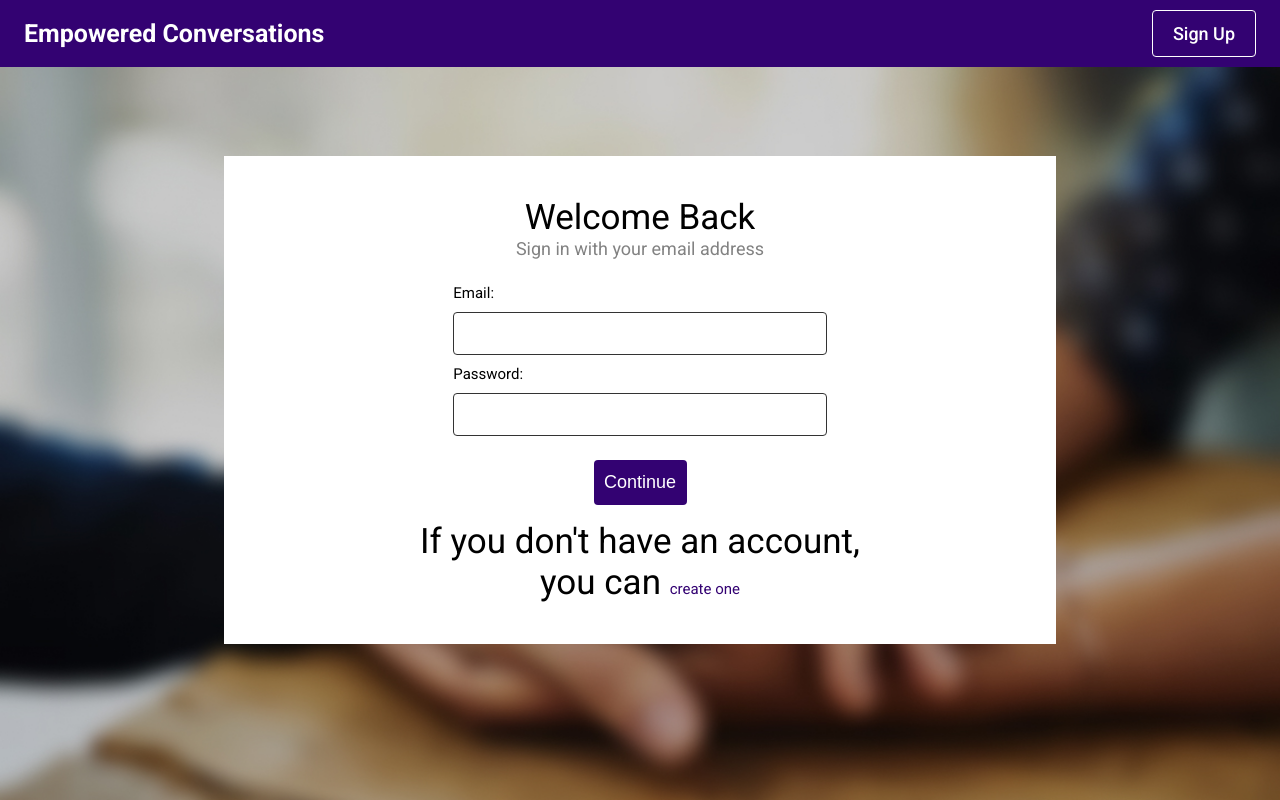
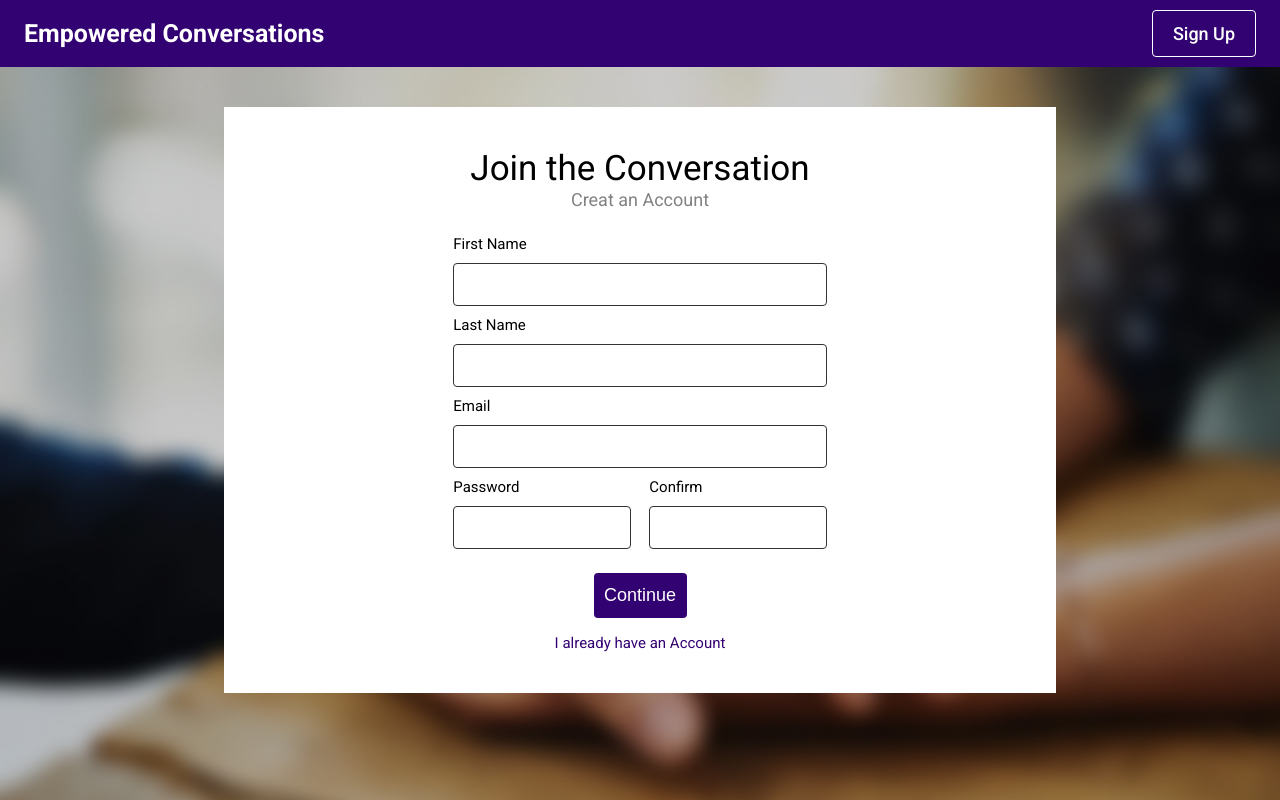
Before and after one commit to bw-empowered-conversations/Front-End, a React (Create React App) app: page / in a window 1280 px wide. Built offline with nearby package versions, Linux system fonts and the light colour scheme.

Commit message:
Reverted NewSignUp form and fixed the links

```diff
--- a/src/components/Header.js
+++ b/src/components/Header.js
@@ -32,7 +32,7 @@ export default function Header() {
     return (
     <WrapperDiv>
        <Link to ='/'>Empowered Conversations</Link>
-      <Link to='/newsignup'><ButtonSpan>Sign Up</ButtonSpan></Link>
+      <Link to='/'><ButtonSpan>Sign Up</ButtonSpan></Link>
     </WrapperDiv>
 
     );
--- a/src/components/NewSignUp.js
+++ b/src/components/NewSignUp.js
@@ -1,9 +1,9 @@
-import React, { useState, useEffect } from "react";
+import React, { useState } from "react";
 import { Route, Link } from "react-router-dom";
 import Header from "./Header";
 import Background from "../images/backhandsblur.jpg";
 import styled from "styled-components";
-
+import { useForm } from "react-hook-form";
 import { axiosWithAuth } from "../utils/axiosWithAuth";
 
 const WrapBackDiv = styled.div`
@@ -99,69 +99,100 @@ const  FFF = styled.div`
     }
 
 `
+
 const NewSignUp = () => {
-     const [credentials, setCredentials] = useState({
-        firstName: '',
-        lastName: '',
-        email: '',
-        password: ''
-    });
+    const { register, handleSubmit, errors, watch } = useForm()
 
-    const [isLoading, setIsLoading] = useState(false);
 
-    const handleChange = e => {
-        setCredentials({
-            ...credentials,
-            [e.target.name]: e.target.value
-        })
-    }
 
-    const login = e => {
-        e.preventDefault();
-        setIsLoading(true)
-        axiosWithAuth()
-            .post('/login', credentials)
-            .then(res => {
-            localStorage.setItem('token', res.data.payload);
-            this.props.history.push('/protected')
-             })
-            .catch(err => console.log('Data returned an error', err))
+    const onSubmit = data => {
+        console.log(data)
+        window.location.href = 'emergency-contact'
     }
 
     return (
+        <>
             <WrapBackDiv>
                 <Header />
                 <Modal>
                     {" "}
-                Welcome Back
-            <SubTextStyle>Sign in with your email address</SubTextStyle>
-            <FormStyle onSubmit={login}>
-                <Label htmlFor="email">Email:</Label>
+                    Join the Conversation
+          <SubTextStyle>Creat an Account</SubTextStyle>
+                    <FormStyle onSubmit={handleSubmit(onSubmit)}>
+                        <Label htmlFor="firstname">First Name</Label>
                         <Input
                             type="text"
-                        name="username"
-                        value={credentials.username}
-                        onChange={handleChange} />
+                            id='firstname'
+                            label="firstname"
+                            name="firstname"
+                            ref={register({ required: true, minLength: 2 })}
+                        />
+                        {errors.firstname && errors.firstname.type === 'required' && <p className='red'>First name is requried</p>}
+                        {errors.firstname && errors.firstname.type === 'minLength' && <p className='red'>This field requires minimum length of 2</p>}
 
-                    <Label htmlFor="password">Password:</Label>
+                        <Label htmlFor="lastname">Last Name</Label>
                         <Input
                             type="text"
+                            id='lasttname'
+                            label="lastname"
+                            name="lastname"
+                            ref={register({ required: true, minLength: 2 })}
+                        />
+                        {errors.lastname && errors.lastname.type === 'required' && <p className='red'>Last name is requried</p>}
+                        {errors.lastname && errors.lastname.type === 'minLength' && <p className='red'>This field requires minimum length of 2</p>}
+
+                        <Label htmlFor="email">Email</Label>
+                        <Input name="email"
+                            type="email"
+                            id='email'
+                            label="email"
+                            name="email"
+                            ref={register({ required: true, minLength: 2 })}
+                        />
+                        {errors.email && errors.email.type === 'required' && <p className='red'>Email is requried</p>}
+                        {errors.email && errors.email.type === 'minLength' && <p className='red'>This field requires minimum length of 2</p>}
+
+                    <DDD>
+                        <FFF>
+                        <Label className='margin-right' htmlFor="password">Password</Label>
+                        <Input className='margin-right'
                             name="password"
-                        value={credentials.password}
-                        onChange={handleChange} />
+                            type="password"
+                            id='password'
+                            label="password"
+                            ref={register({
+                                required: 'You must specify a password',
+                                minLength: {
+                                    value: 8,
+                                    message: "Password must have at least 8 characters"
+                                }
+                             })}
+                        />
+                        {errors.password && <p className='red'>{errors.password.message}</p>}
+                        </FFF>
+
+                        <FFF>
+                        <Label className='margin-left'  htmlFor="confirm">Confirm</Label>
+                        <Input className='margin-left'
+                            name="confirm"
+                            type="confirm"
+                            id='confirm'
+                            label="confirm"
+                            ref={register({ validate:(value) => {return value === watch('password')}, required: true, minLength: 2 })}
+                        />
+                            {errors.confirm && <p className='red'>Must match Password</p>}
+                            </FFF>
+                            </DDD>
 
                         <ButtonSpan>Continue</ButtonSpan>
-                    {isLoading && 'logging in'}
+
                     </FormStyle>
-            <p className='p-size'> If you don't have an account, </p>
-                 <p className='p-size margin-bottom'>  you can <span className='link-purple'><Link to='/newsignup'>create one</Link></span></p>
+               <Link to='/'><p className='link-purple'>I already have an Account</p></Link>
 
                 </Modal>
             </WrapBackDiv>
+        </>
     );
 };
 
-
-
-
 export default NewSignUp;
```
Lines whose indentation alone changed are shown as unchanged.
